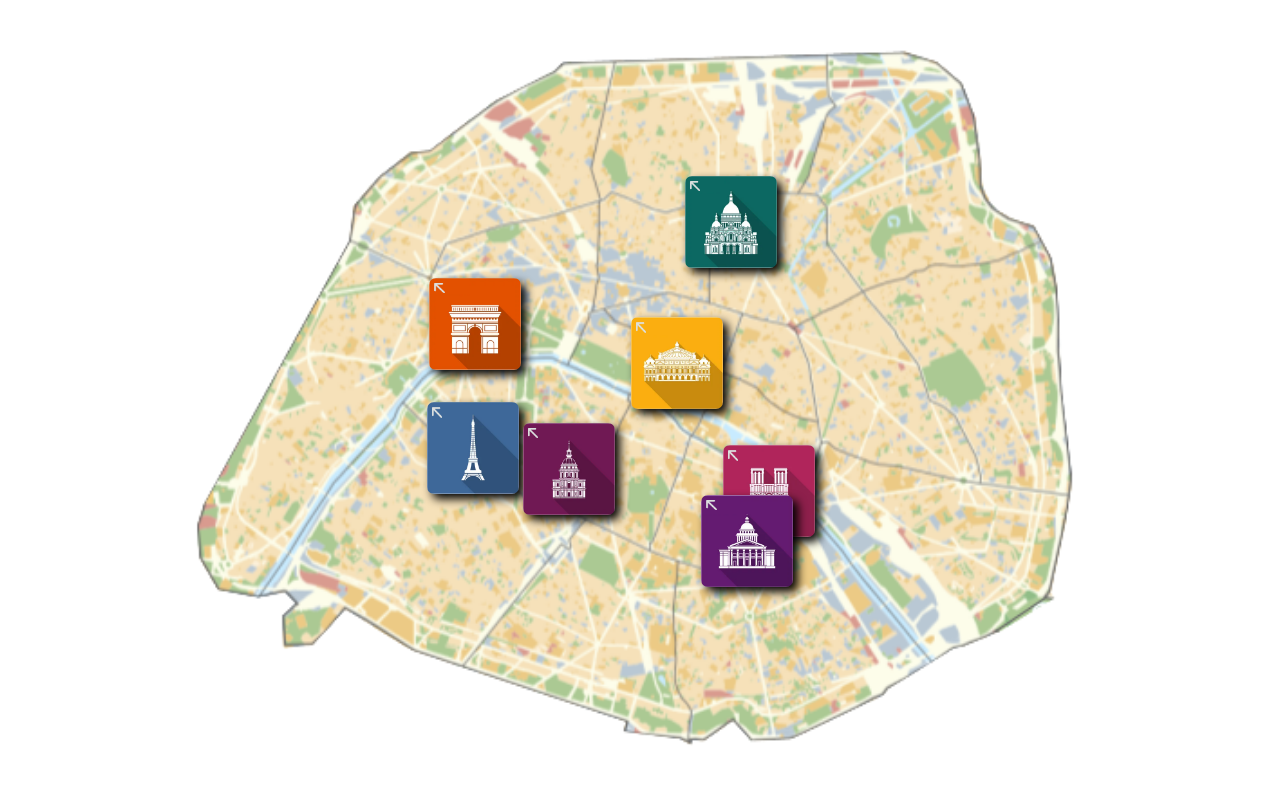
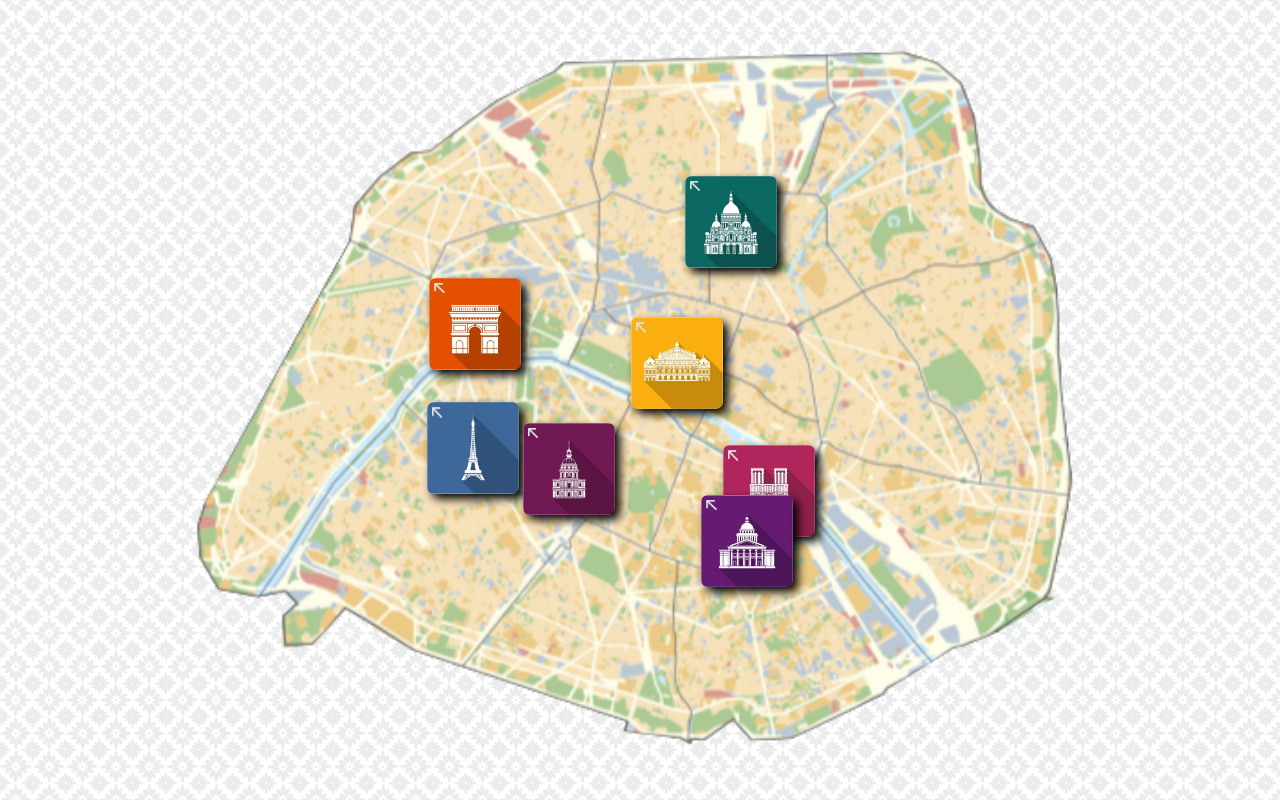
Before and after one commit to CuboidRaptor/paris, a plain HTML site: page index.html in a window 1280 px wide. Drawn offline with Linux system fonts and the light colour scheme.

Commit message:
Update main.css

```diff
--- a/css/main.css
+++ b/css/main.css
@@ -7,7 +7,7 @@ body {
 
     align-items: center;
     justify-content: center;
-    background-image: url(/img/icons/moroccan-flower\ \(1\).png);
+    background-image: url(/img/moroccan-flower.png);
     font-family: "Helvetica", sans-serif;
     pointer-events: none;
     user-drag: none;
```
